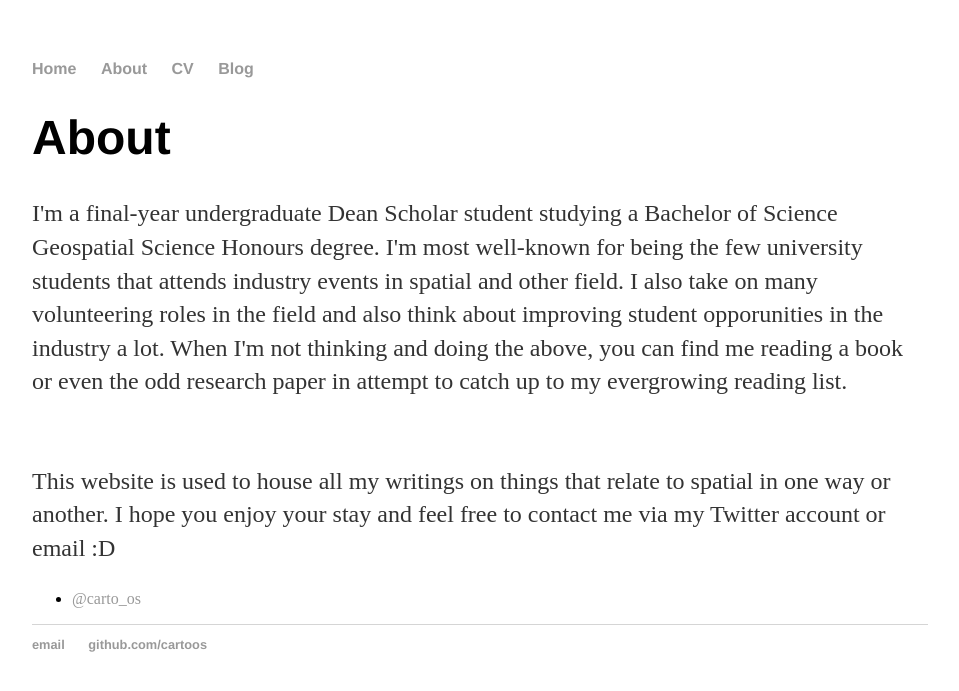
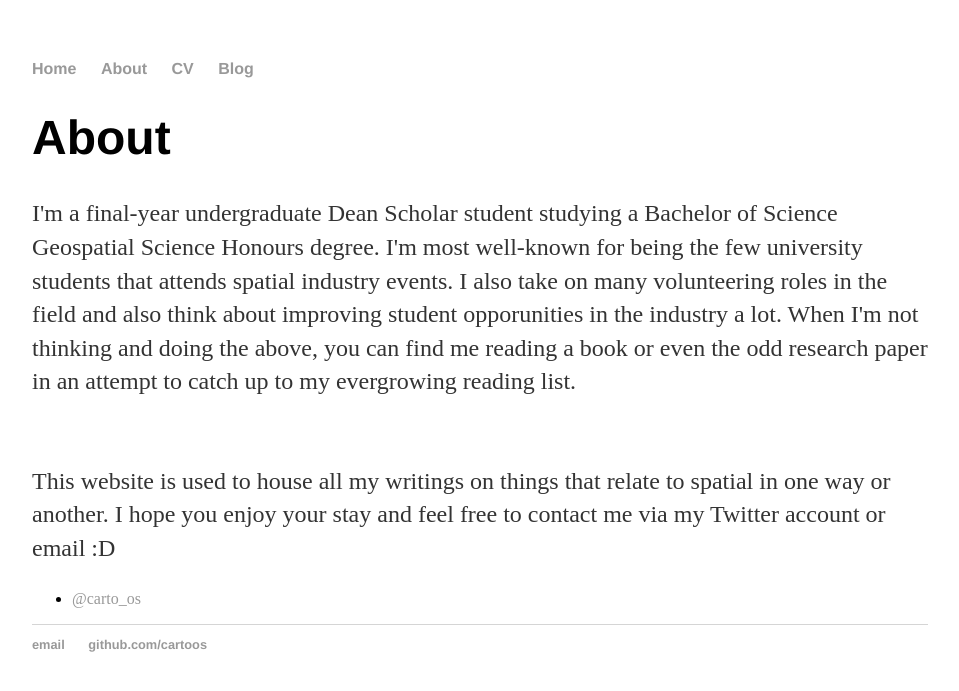
Before and after one commit to cartoos/cartoos.github.io, a Jekyll site: the page about/index.html, which Jekyll copies as it is, in a window 1280 px wide. Shown: the top 691 px of the page, without its empty margins (160-1119 px from the left). Built offline with Jekyll 4.4.1, drawn with Linux system fonts in a browser that asks for light colours.

Commit message:
Update index.html

```diff
--- a/about/index.html
+++ b/about/index.html
@@ -19,15 +19,15 @@
 			<h1>About</h1>
 			<p>I'm a final-year undergraduate Dean Scholar student studying a Bachelor of Science
 			Geospatial Science Honours degree. I'm most well-known for being the few university students that
-			attends industry events in spatial and other field. I also take on  many volunteering roles in the field
+			attends spatial industry events. I also take on  many volunteering roles in the field
 			and also think about improving student opporunities in the industry a lot.
 			When I'm not thinking and doing the above, you can find me reading a book or even the odd research paper
-			in attempt to catch up to my evergrowing reading list.</p><br>
+			in an attempt to catch up to my evergrowing reading list.</p><br>
 			<p>This website is used to house all my writings on things that relate to spatial in one way or another.
 				I hope you enjoy your stay and feel free to contact me via my Twitter account or email :D</p>
 
 			<ul class="contacts">
-				<li><a href="twitter.com/carto_os">@carto_os</a></li>
+				<li><a href="https://twitter.com/carto_os">@carto_os</a></li>
 				</ul>
 		</div>
 
```
